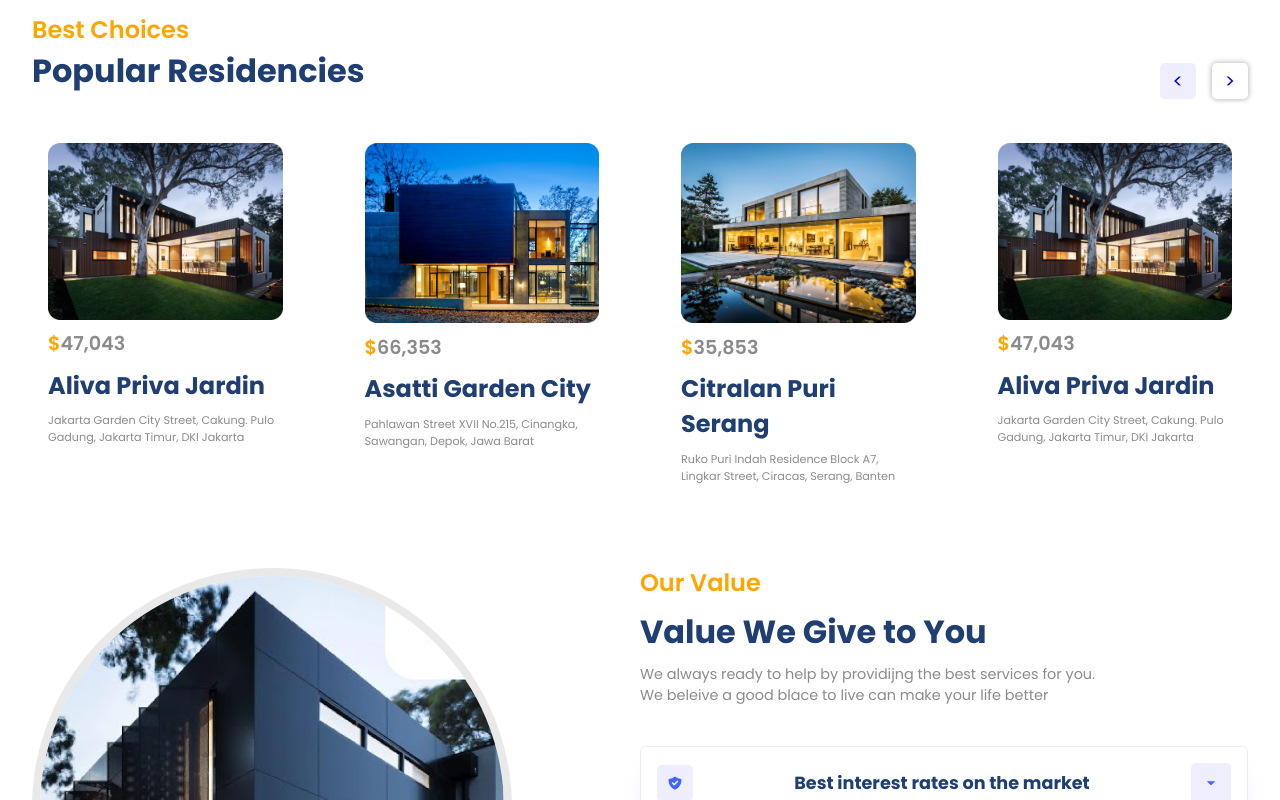
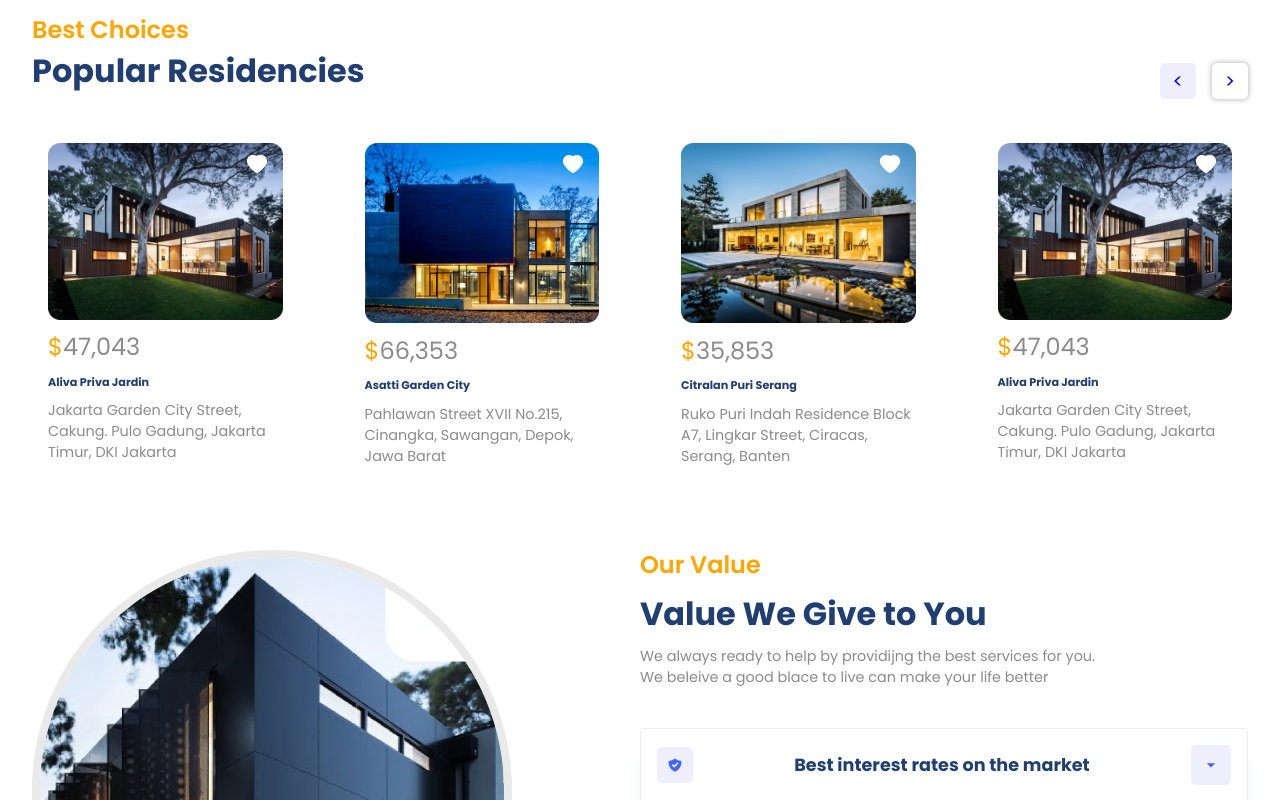
Before and after one commit to LaithH10/Prava, a React (Vite) app in the folder client/: page / in a window 1280 px wide. Shown: the part 920-1720 px from the top of the page. Built offline with nearby package versions, Linux system fonts and the light colour scheme.

Commit message:
AiFillHeart

```diff
--- a/client/package.json
+++ b/client/package.json
@@ -14,7 +14,7 @@
     "react-accessible-accordion": "^5.0.0",
     "react-countup": "^6.4.2",
     "react-dom": "^18.2.0",
-    "react-icons": "^4.8.0",
+    "react-icons": "^5.5.0",
     "react-outside-click-handler": "^1.3.0",
     "react-router-dom": "6.10.0",
     "swiper": "^9.1.1"
--- a/client/src/components/PropertyCard/PropertyCard.css
+++ b/client/src/components/PropertyCard/PropertyCard.css
@@ -5,6 +5,13 @@
   max-width: max-content;
   margin: auto;
   transition: all 300ms ease-in;
+  position: relative;
+}
+.r-card>svg{
+    position: absolute;
+    top: 25px;
+    right: 30px;
+    z-index: 1;
 }
 
 .r-card > img {
--- a/client/src/components/PropertyCard/PropertyCard.jsx
+++ b/client/src/components/PropertyCard/PropertyCard.jsx
@@ -1,11 +1,12 @@
 import React from "react";
-import './PropertyCard.css'
+import "./PropertyCard.css";
+import { AiFillHeart } from "react-icons/ai";
 
-const PropertyCard = ({card}) => {
+const PropertyCard = ({ card }) => {
   return (
     <div className="flexColStart r-card">
+      <AiFillHeart size={24} color="white"/>
       <img src={card.image} alt="home" />
-
       <span className="secondaryText r-price">
         <span style={{ color: "orange" }}>$</span>
         <span>{card.price}</span>
```
Also changed, not shown: 1 other file (tests, documents, lock files or other folders).
